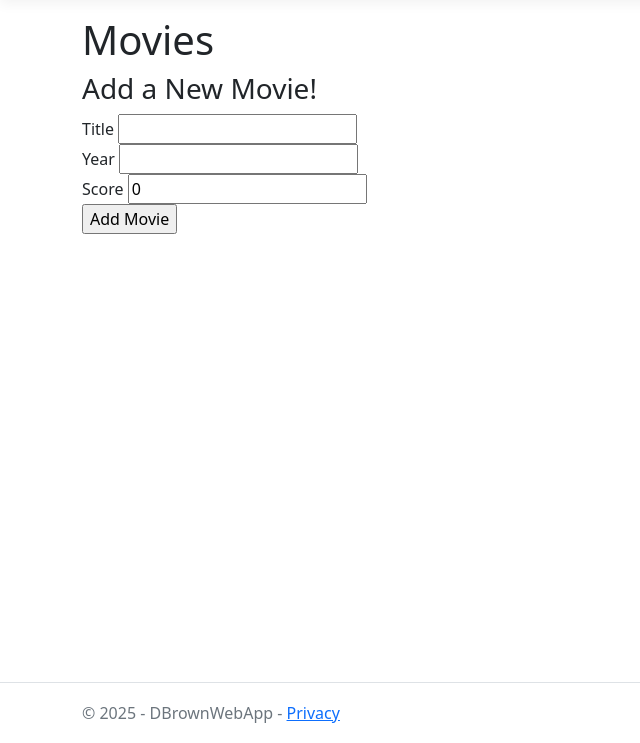
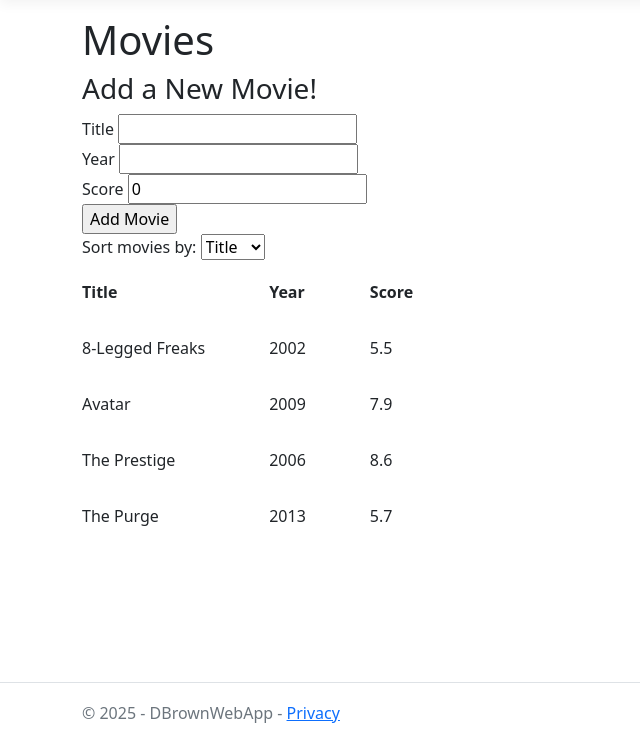
Before and after one commit to Debrown-design/DBrownWebApp, an ASP.NET Core app: page /Movies in a window 1280 px wide. Shown: the part 57-800 px from the top of the page, without its empty margins (0-640 px from the left). Run offline with ASP.NET Core 8, Linux system fonts and the light colour scheme; style sheets or scripts are compiled from the project's sources.

Commit message:
Design Pattern Chosen: Strategy:
Add movie sorting and table view

Introduce Strategy-based sorting by title, year, and score with
dependency injection and title sorting as the default.

```diff
--- a/DBrownWebApp/Pages/Movies.cshtml
+++ b/DBrownWebApp/Pages/Movies.cshtml
@@ -30,21 +30,41 @@
     </div>
 </form>
 
+<form method="get">
+    <label for="sort">Sort movies by:</label>
 
+    <select id="sort" name="sort" onchange="this.form.submit()">
+        <option value="title" selected="@(Model.Sort == "title")">
+            Title
+        </option>
+        <option value="year" selected="@(Model.Sort == "year")">
+            Year
+        </option>
+        <option value="score" selected="@(Model.Sort == "score")">
+            Score
+        </option>
+    </select>
+</form>
 
-<div>
-@* @{
-
-    //for(Movie movie : movies)
-    foreach(Movie movie in MoviesModel.Provider.Movies)
-    {
-      <partial name="_MoviePartial" model="movie"/>
-      //<p>@movie</p>
-    }
-} *@
-</div>
-
-
+<table class="movie-table">
+    <thead>
+        <tr>
+            <th>Title</th>
+            <th>Year</th>
+            <th>Score</th>
+        </tr>
+    </thead>
+    <tbody>
+        @foreach (Movie movie in Model.Movies)
+        {
+            <tr>
+                <td>@movie.Title</td>
+                <td>@movie.Year</td>
+                <td>@movie.Score</td>
+            </tr>
+        }
+    </tbody>
+</table>
 
 @section Scripts {
     <partial name="_ValidationScriptsPartial"/>
--- a/DBrownWebApp/Pages/Movies.cshtml.cs
+++ b/DBrownWebApp/Pages/Movies.cshtml.cs
@@ -1,51 +1,56 @@
 using DBrownWebApp.Data.DAL;
 using DBrownWebApp.Data.Models;
+using DBrownWebApp.Data.Strategies;
 using Microsoft.AspNetCore.Mvc;
 using Microsoft.AspNetCore.Mvc.RazorPages;
-using System.Security.Cryptography.X509Certificates;
 
 namespace DBrownWebApp.Pages
 {
     public class MoviesModel : PageModel
     {
+        private readonly IMovieDal _movieDal;
+        private readonly MovieSortContext _movieSortContext;
 
-        //public IMovieDal Dal { get; private set; }
         public List<Movie> Movies { get; private set; } = new List<Movie>();
 
-        //public MoviesModel(IMovieDal dal)
-        //{
-        //    Dal = dal;
-        //}
+        [BindProperty]
+        public Movie NewMovie { get; set; } = new Movie();
 
+        [BindProperty(SupportsGet = true)]
+        public string Sort { get; set; } = "title";
 
-        [BindProperty]
-        public Movie NewMovie { get; set; }
+        public MoviesModel(
+            IMovieDal movieDal,
+            MovieSortContext movieSortContext)
+        {
+            _movieDal = movieDal;
+            _movieSortContext = movieSortContext;
+        }
 
         public void OnGet()
         {
-            NewMovie = new Movie();
+            LoadMovies();
+        }
 
-            Movies = MovieDal.Instance.GetAllMovies().ToList();
-        }
         public IActionResult OnPost()
         {
-            if (!ModelState.IsValid || NewMovie == null)
+            if (!ModelState.IsValid)
             {
-                Movies = MovieDal.Instance.GetAllMovies().ToList();
+                LoadMovies();
 
                 return Page();
             }
 
-           MovieDal.Instance.addMovie(NewMovie);
+            _movieDal.addMovie(NewMovie);
 
-            return RedirectToPage();
+            return RedirectToPage(new { sort = Sort });
         }
 
-        public IActionResult OnPostDelete()
+        private void LoadMovies()
         {
-            //Movie toRemove = Provider.Movies.FirstOrDefault(m => m.Id == id);
-            //Movies.Remove(toRemove);
-            return RedirectToAction("Get");
+            Movies = _movieSortContext
+                .Sort(_movieDal.GetAllMovies(), Sort)
+                .ToList();
         }
     }
 }
--- a/DBrownWebApp/Program.cs
+++ b/DBrownWebApp/Program.cs
@@ -1,4 +1,5 @@
 using DBrownWebApp.Data.DAL;
+using DBrownWebApp.Data.Strategies;
 
 namespace DBrownWebApp
 {
@@ -12,6 +13,11 @@ namespace DBrownWebApp
             builder.Services.AddRazorPages();
             builder.Services.AddSingleton<IMovieDal>(MovieDal.Instance);
 
+
+            builder.Services.AddTransient<IMovieSortStrategy, SortByTitleStrategy>();
+            builder.Services.AddTransient<IMovieSortStrategy, SortByYearStrategy>();
+            builder.Services.AddTransient<IMovieSortStrategy, SortByScoreStrategy>();
+            builder.Services.AddTransient<MovieSortContext>();
 
             var app = builder.Build();
 
--- a/DBrownWebApp/wwwroot/css/site.css
+++ b/DBrownWebApp/wwwroot/css/site.css
@@ -21,3 +21,18 @@ body {
     font-size: 30px;
     color:saddlebrown;
 }
+.movie-table {
+    border-collapse: separate;
+    border-spacing: 0 0.5rem;
+}
+
+.movie-table th,
+.movie-table td {
+    padding: 0.75rem 2rem;
+    text-align: left;
+}
+
+.movie-table th:first-child,
+.movie-table td:first-child {
+    padding-left: 0;
+}
```
Also changed, not shown: DBrownWebApp/Data/Strategies/IMovieSortStrategy.cs (added, +11 -0 lines), DBrownWebApp/Data/Strategies/MovieSortContext.cs (added, +29 -0 lines), DBrownWebApp/Data/Strategies/SortByScoreStrategy.cs (added, +14 -0 lines), DBrownWebApp/Data/Strategies/SortByTitleStrategy.cs (added, +14 -0 lines), DBrownWebApp/Data/Strategies/SortByYearStrategy.cs (added, +14 -0 lines).
